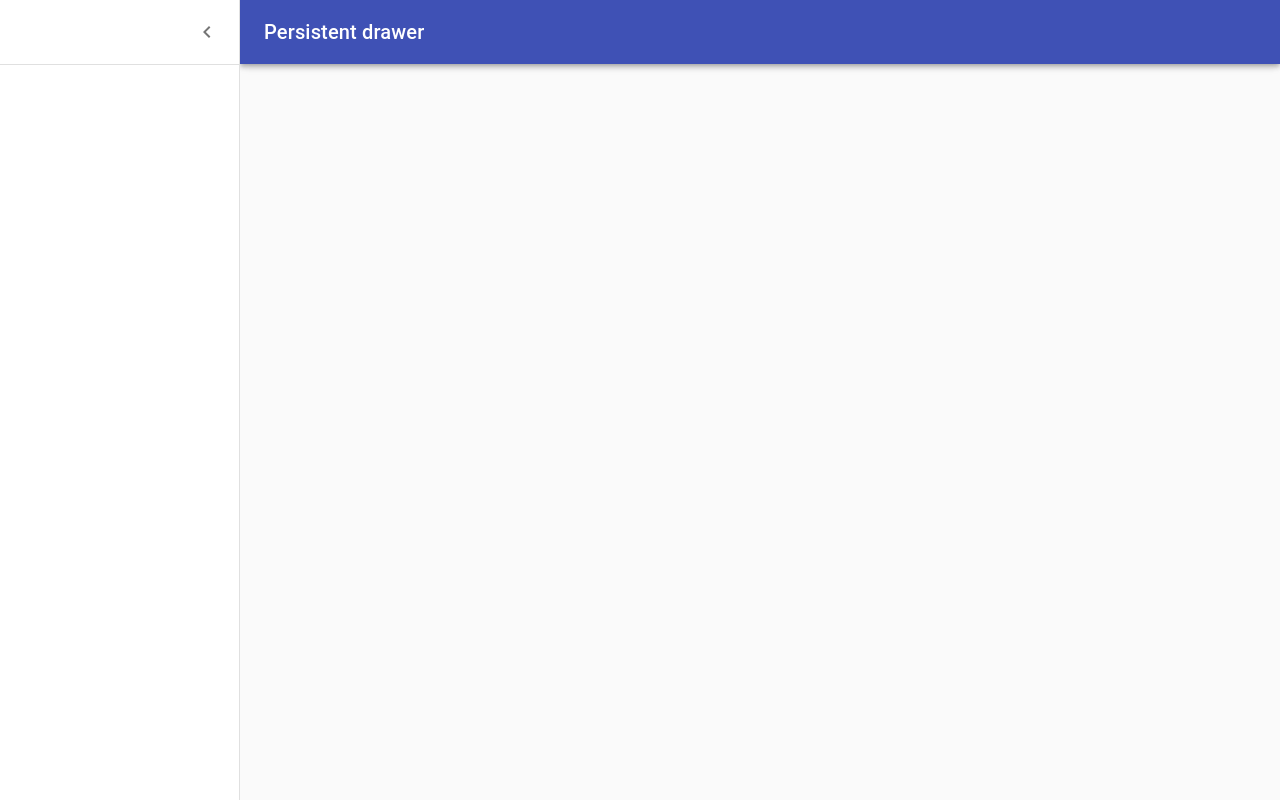
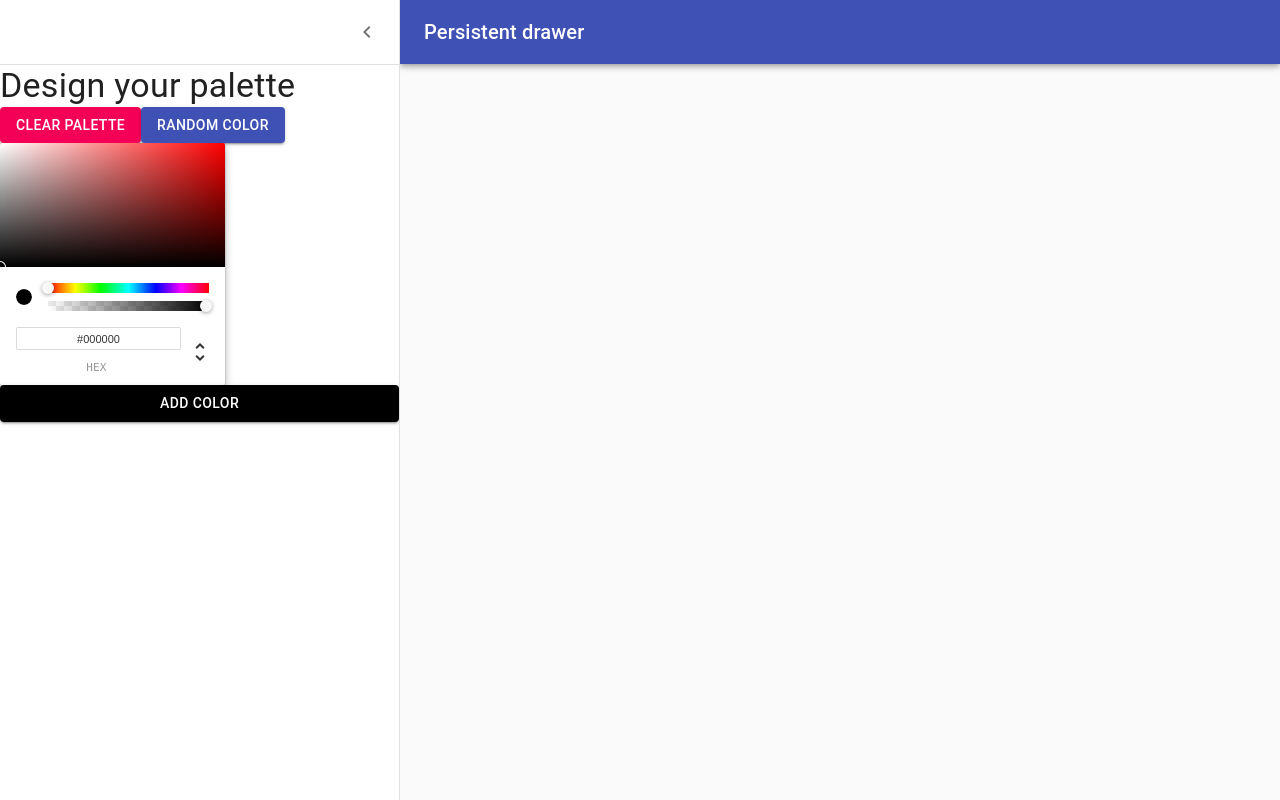
Before and after one commit to suhaspartha/react_practice, a React (Create React App) app in the folder color-palette/: page /palette/new in a window 1280 px wide. Both pictures are taken after a click on the button "open drawer". Built offline with nearby package versions, Linux system fonts and the light colour scheme; the HTML template or start-up script is replaced by a standard one.

Commit message:
added color pallete and linked to button

```diff
--- a/color-palette/package.json
+++ b/color-palette/package.json
@@ -12,7 +12,7 @@
     "chroma-js": "^2.1.0",
     "rc-slider": "^9.2.4",
     "react": "^16.13.1",
-    "react-color": "^2.18.1",
+    "react-color": "^2.17.2",
     "react-copy-to-clipboard": "^5.0.2",
     "react-dom": "^16.13.1",
     "react-router-dom": "^5.2.0",
--- a/color-palette/src/NewPaletteForm.js
+++ b/color-palette/src/NewPaletteForm.js
@@ -9,9 +9,11 @@
 import IconButton from "@material-ui/core/IconButton";
 import MenuIcon from "@material-ui/icons/Menu";
 import ChevronLeftIcon from "@material-ui/icons/ChevronLeft";
+import Button from "@material-ui/core/Button";
 import { withStyles } from "@material-ui/core/styles";
+import { ChromePicker } from "react-color";
 
-const drawerWidth = 240;
+const drawerWidth = 400;
 
 const styles = (theme) => ({
   root: {
@@ -71,9 +73,17 @@
 });
 
 class NewPaletteForm extends Component {
-  state = {
-    open: false,
-  };
+  constructor(props) {
+    super(props);
+    this.state = {
+      open: false,
+      currentColor: "black",
+      colors: [],
+    };
+    this.changeCurrentColor = this.changeCurrentColor.bind(this);
+    this.addColor = this.addColor.bind(this);
+  }
+
   handleDrawerOpen = () => {
     this.setState({ open: true });
   };
@@ -81,6 +91,12 @@
   handleDrawerClose = () => {
     this.setState({ open: false });
   };
+  changeCurrentColor(newColor) {
+    this.setState({ currentColor: newColor.hex });
+  }
+  addColor() {
+    this.setState({ colors: [...this.state.colors, this.state.currentColor] });
+  }
   render() {
     const { classes } = this.props;
     const { open } = this.state;
@@ -123,6 +139,27 @@
             </IconButton>
           </div>
           <Divider />
+          <Typography variant="h4">Design your palette</Typography>
+          <div>
+            <Button variant="contained" color="secondary">
+              Clear palette
+            </Button>
+            <Button variant="contained" color="primary">
+              Random color
+            </Button>
+          </div>
+          <ChromePicker
+            color={this.state.currentColor}
+            onChangeComplete={this.changeCurrentColor}
+          />
+          <Button
+            variant="contained"
+            color="primary"
+            style={{ backgroundColor: this.state.currentColor }}
+            onClick={this.addColor}
+          >
+            Add color
+          </Button>
         </Drawer>
         <main
           className={clsx(classes.content, {
@@ -130,6 +167,11 @@
           })}
         >
           <div className={classes.drawerHeader} />
+          <ul>
+            {this.state.colors.map((color) => (
+              <li style={{backgroundColor:color}}>{color}</li>
+            ))}
+          </ul>
         </main>
       </div>
     );
```
Also changed, not shown: 1 other file (tests, documents, lock files or other folders).
